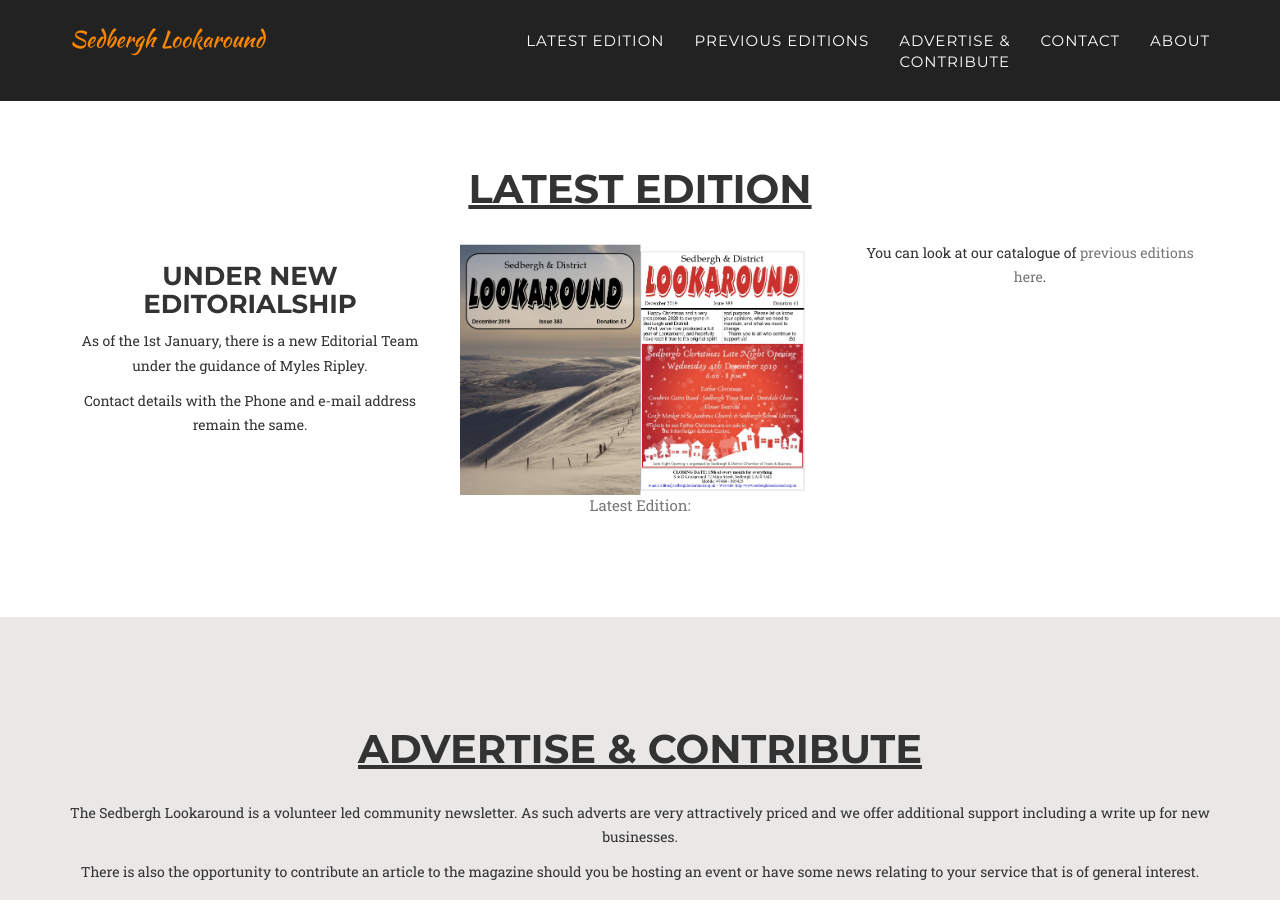
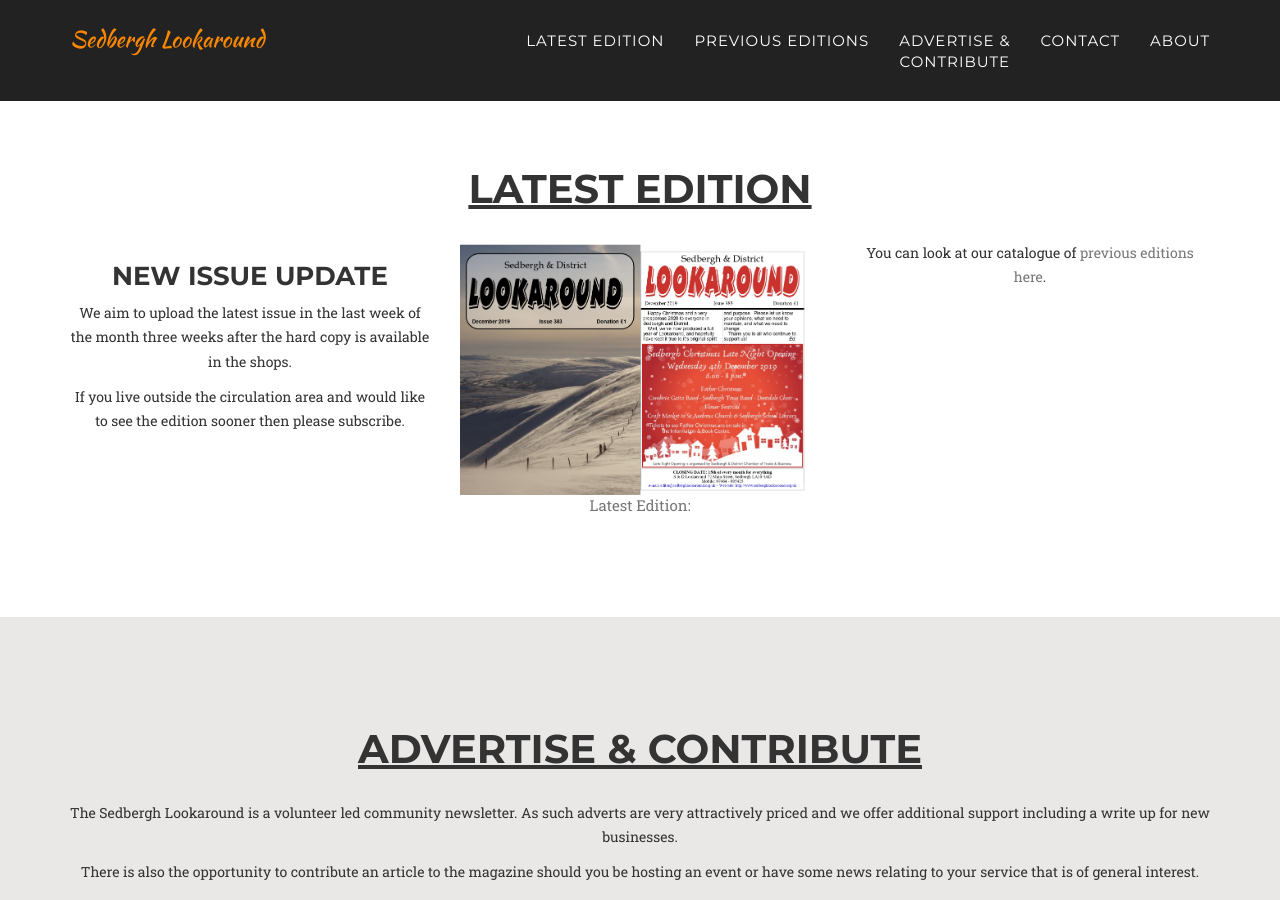
Before and after one commit to sedberghlookaround/sedberghlookaround.github.io, a Jekyll site: the page built from index.html, in a window 1280 px wide and 900 px high, scrolled down 939 px. Built offline with Jekyll 4.4.1, drawn with Linux system fonts in a browser that asks for light colours; some web fonts are replaced.

Commit message:
Update latest-edition.html

```diff
--- a/_includes/latest-edition.html
+++ b/_includes/latest-edition.html
@@ -10,19 +10,19 @@
             </div>
             <div class="row">
                 <div class="col-lg-4">
-                      <h3>UNDER NEW EDITORIALSHIP</h3>
+                      <h3>NEW ISSUE UPDATE</h3>
 
                       <p>
-                      As of the 1st January,
-                      there is a new Editorial Team
-                      under the guidance of
-                      Myles Ripley.
+                      We aim to upload the latest issue
+                      in the last week of the month
+                      three weeks after the hard copy
+                      is available in the shops.
                       </p>
 
                       <p>
-                      Contact details with the
-                      Phone and e-mail address
-                      remain the same.
+                      If you live outside the circulation
+                      area and would like to see the edition
+                      sooner then please subscribe.
                       </p>
 
                 </div>
```
